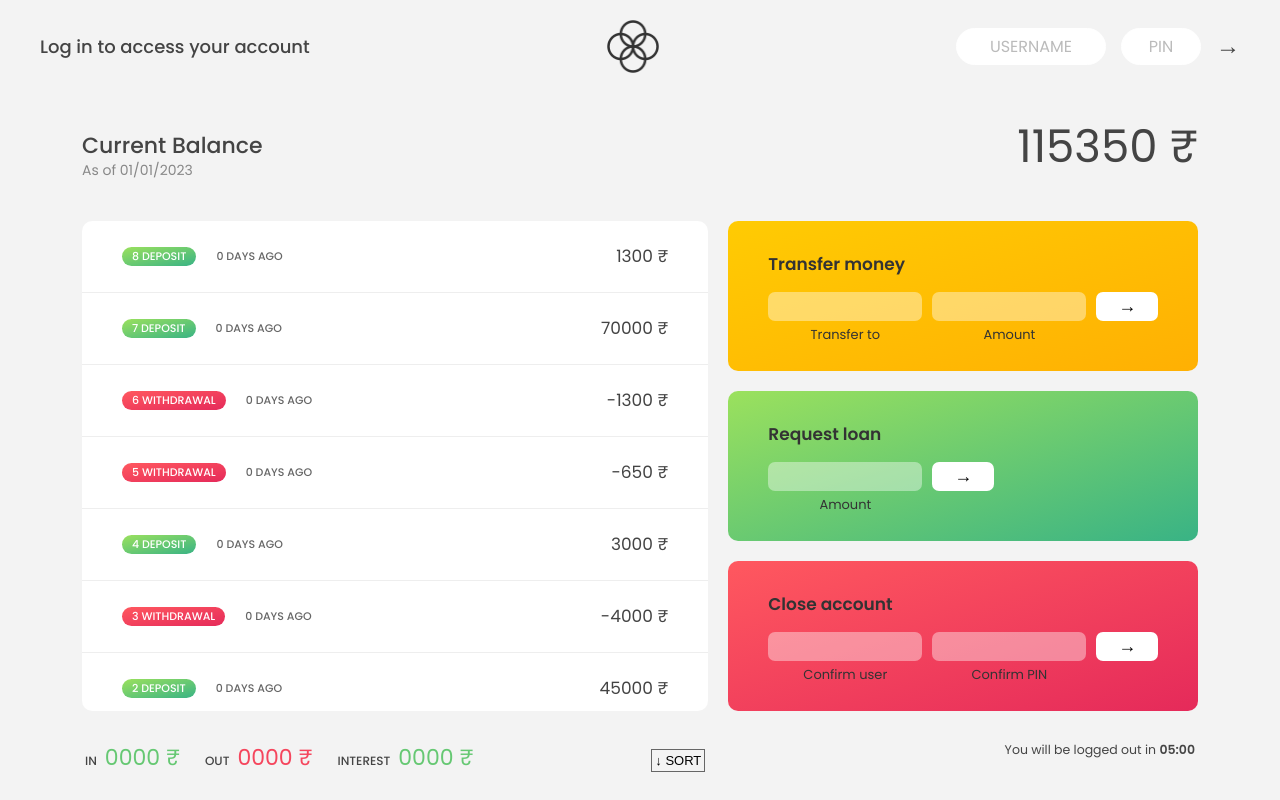
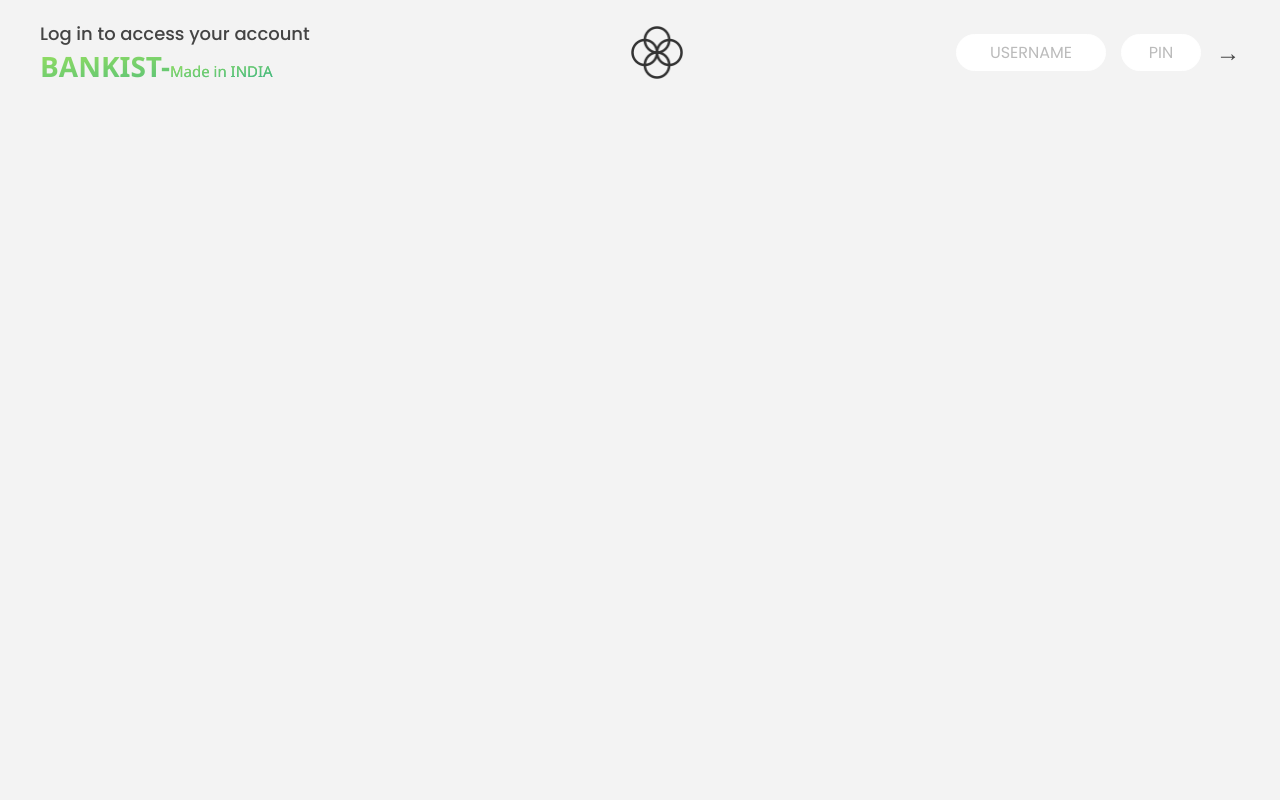
Before and after one commit to aashish-dhiman/Bankist-Bank-Page, a plain HTML site: page index.html in a window 1280 px wide. Drawn offline with Linux system fonts and the light colour scheme.

Commit message:
added title

```diff
--- a/style.css
+++ b/style.css
@@ -23,23 +23,38 @@ nav {
     padding: 0 2rem;
 }
 
+.title {
+    width: 26.5%;
+}
+
 .welcome {
     font-size: 1.8rem;
     font-weight: 500;
+    transition: ease-in 1s;
 }
 
 .logo {
     height: 5.25rem;
 }
 
-.name{
+.name {
     font-size: 2.8rem;
-  font-weight: 800;
+    font-family: "Segoe UI", Tahoma, Geneva;
+    font-weight: 600;
     background-image: linear-gradient(to top left, #39b385, #9be15d);
     background-clip: text;
     -webkit-background-clip: text;
     -webkit-text-fill-color: transparent;
-  display: none;
+    transition: ease-in 0.5s;
+}
+.sub-name {
+    font-size: 1.5rem;
+    font-weight: 300;
+    background-image: linear-gradient(to top left, #39b385, #9be15d);
+    background-clip: text;
+    -webkit-background-clip: text;
+    -webkit-text-fill-color: transparent;
+    transition: ease-in 0.5s;
 }
 
 .login {
@@ -68,7 +83,7 @@ nav {
 .login__input::placeholder {
     color: #bbb;
 }
-.login__input--pin{
+.login__input--pin {
     width: 8rem;
 }
 
@@ -99,7 +114,7 @@ nav {
     grid-template-rows: auto repeat(3, 15rem) auto;
     gap: 2rem;
     transition: all 1s;
-  /* visibility: hidden; */
+    visibility: hidden;
 }
 
 .balance {
```
Lines whose indentation alone changed are shown as unchanged.
